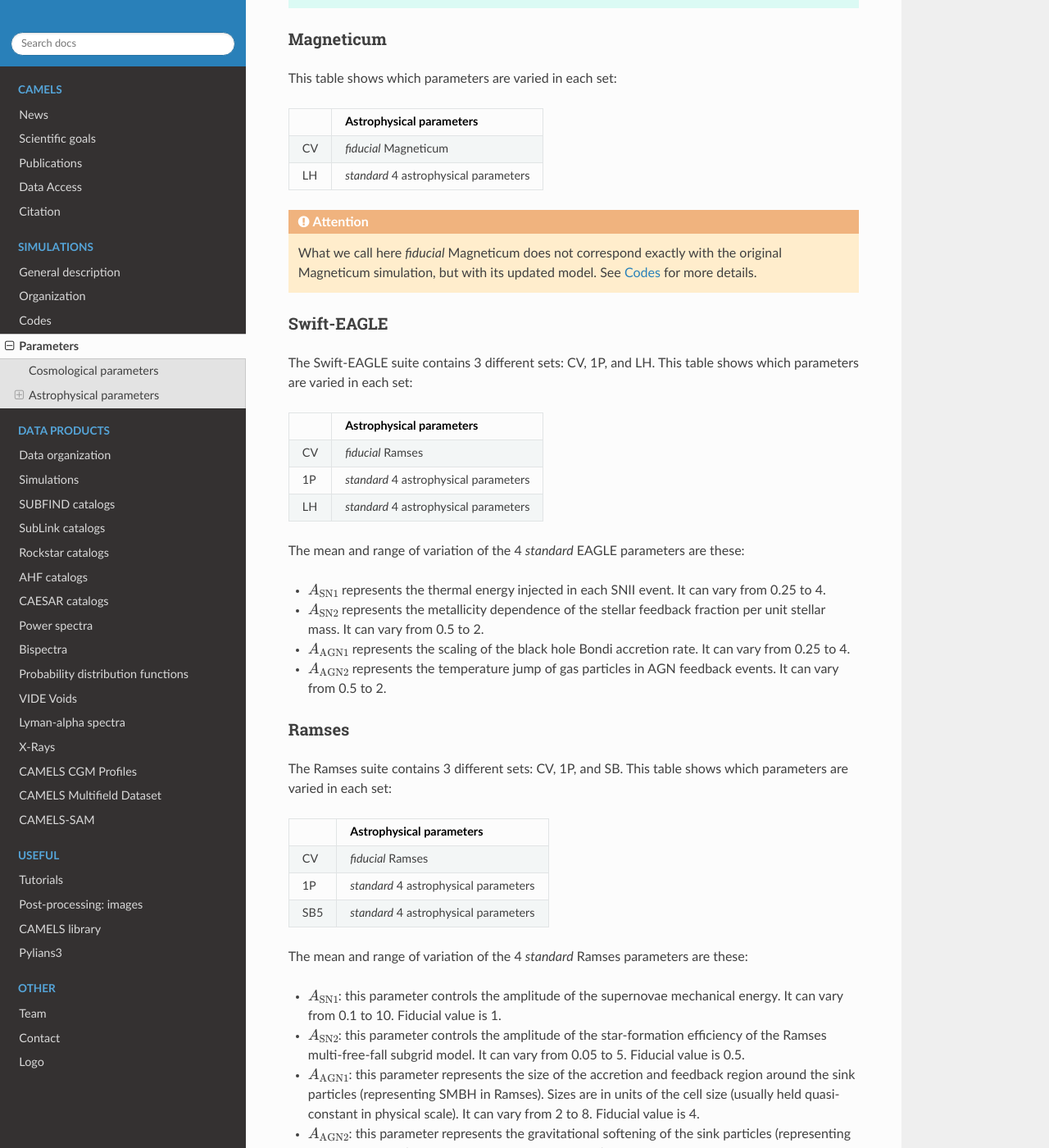
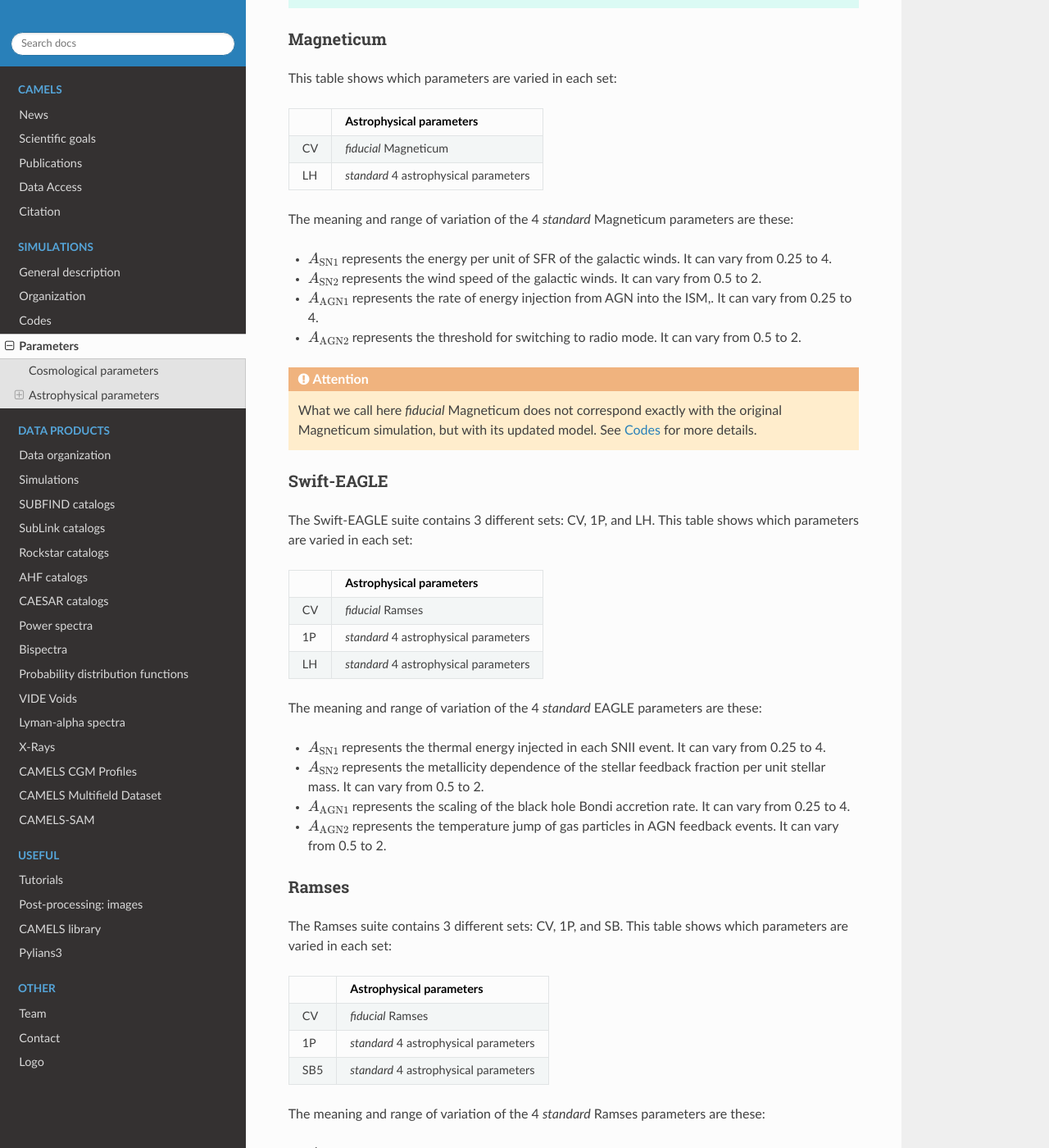
Before and after one commit to franciscovillaescusa/CAMELS, a Sphinx documentation site: the page built from docs/source/parameters.rst, in a window 1280 px wide and 1400 px high, scrolled down 4227 px. Shown: the whole window at 82% size. Built offline with Sphinx 7.4.7 and the Read the Docs theme 2.0.0, drawn with Linux system fonts in a browser that asks for light colours; some of the changed text lies outside the part shown.

Commit message:
added Magneticum explanation

```diff
--- a/docs/source/parameters.rst
+++ b/docs/source/parameters.rst
@@ -98,7 +98,7 @@ The IllustrisTNG suite contains all sets: 1P, CV, LH, EX, BE, and SB. This table
 | SB28  | *extended* 23 astrophysical parameters    |
 +-------+-------------------------------------------+
 
-The mean and range of variation of the 4 *standard* IllustrisTNG parameters are these:
+The meaning and range of variation of the 4 *standard* IllustrisTNG parameters are these:
 
 - :math:`A_{\rm SN1}`: it represents the energy per unit SFR of the galactic winds. It can vary from 0.25 to 4. Fiducial value is 1.
 - :math:`A_{\rm SN2}`: it represents the wind speed of the galactic winds. It can vary from 0.5 to 2. Fiducial value is 1.
@@ -132,7 +132,7 @@ The SIMBA suite contains 4 different sets: 1P, CV, LH, and EX. This table shows
 | 1P    | *extended* 23 astrophysical parameters    |
 +-------+-------------------------------------------+
 
-The mean and range of variation of the 4 *standard* SIMBA parameters are these:
+The meaning and range of variation of the 4 *standard* SIMBA parameters are these:
 
 - :math:`A_{\rm SN1}`: it represents the mass loading of the galactic winds. It can vary from 0.25 to 4. Fiducial value is 1.
 - :math:`A_{\rm SN2}`: it represents the wind speed of the galactic winds. It can vary from 0.5 to 2. Fiducial value is 1.
@@ -168,7 +168,7 @@ The Astrid suite contains 5 different sets: 1P, CV, LH, EX, and SB. This table s
 | SB7   | *standard* 4 astrophysical parameters     |
 +-------+-------------------------------------------+
 
-The mean and range of variation of the 4 *standard* Astrid parameters are these:
+The meaning and range of variation of the 4 *standard* Astrid parameters are these:
 
 - :math:`A_{\rm SN1}`: it represents the energy per SFR of the galactic winds. It can vary from 0.25 to 4. Fiducial value is 1.
 - :math:`A_{\rm SN2}`: it represents the wind speed of the galactic winds. It can vary from 0.5 to 2. Fiducial value is 1.
@@ -202,6 +202,14 @@ This table shows which parameters are varied in each set:
 | LH    | *standard* 4 astrophysical parameters     |
 +-------+-------------------------------------------+
 
+
+The meaning and range of variation of the 4 *standard* Magneticum parameters are these:
+
+- :math:`A_{\rm SN1}` represents the energy per unit of SFR of the galactic winds. It can vary from 0.25 to 4.
+- :math:`A_{\rm SN2}` represents the wind speed of the galactic winds. It can vary from 0.5 to 2.
+- :math:`A_{\rm AGN1}` represents the rate of energy injection from AGN into the ISM,. It can vary from 0.25 to 4.
+- :math:`A_{\rm AGN2}` represents the threshold for switching to radio mode. It can vary from 0.5 to 2.
+
 .. Attention::
 
    What we call here *fiducial* Magneticum does not correspond exactly with the original Magneticum simulation, but with its updated model. See :ref:`Codes` for more details.
@@ -222,7 +230,7 @@ The Swift-EAGLE suite contains 3 different sets: CV, 1P, and LH. This table show
 | LH    | *standard* 4 astrophysical parameters     |
 +-------+-------------------------------------------+
 
-The mean and range of variation of the 4 *standard* EAGLE parameters are these:
+The meaning and range of variation of the 4 *standard* EAGLE parameters are these:
 
 - :math:`A_{\rm SN1}` represents the thermal energy injected in each SNII event. It can vary from 0.25 to 4.
 - :math:`A_{\rm SN2}` represents the metallicity dependence of the stellar feedback fraction per unit stellar mass. It can vary from 0.5 to 2.
@@ -245,7 +253,7 @@ The Ramses suite contains 3 different sets: CV, 1P, and SB. This table shows whi
 | SB5   | *standard* 4 astrophysical parameters     |
 +-------+-------------------------------------------+
 
-The mean and range of variation of the 4 *standard* Ramses parameters are these:
+The meaning and range of variation of the 4 *standard* Ramses parameters are these:
 
 - :math:`A_{\rm SN1}`: this parameter controls the amplitude of the supernovae mechanical energy. It can vary from 0.1 to 10. Fiducial value is 1.
 - :math:`A_{\rm SN2}`: this parameter controls the amplitude of the star-formation efficiency of the Ramses multi-free-fall subgrid model. It can vary from 0.05 to 5. Fiducial value is 0.5.
```
